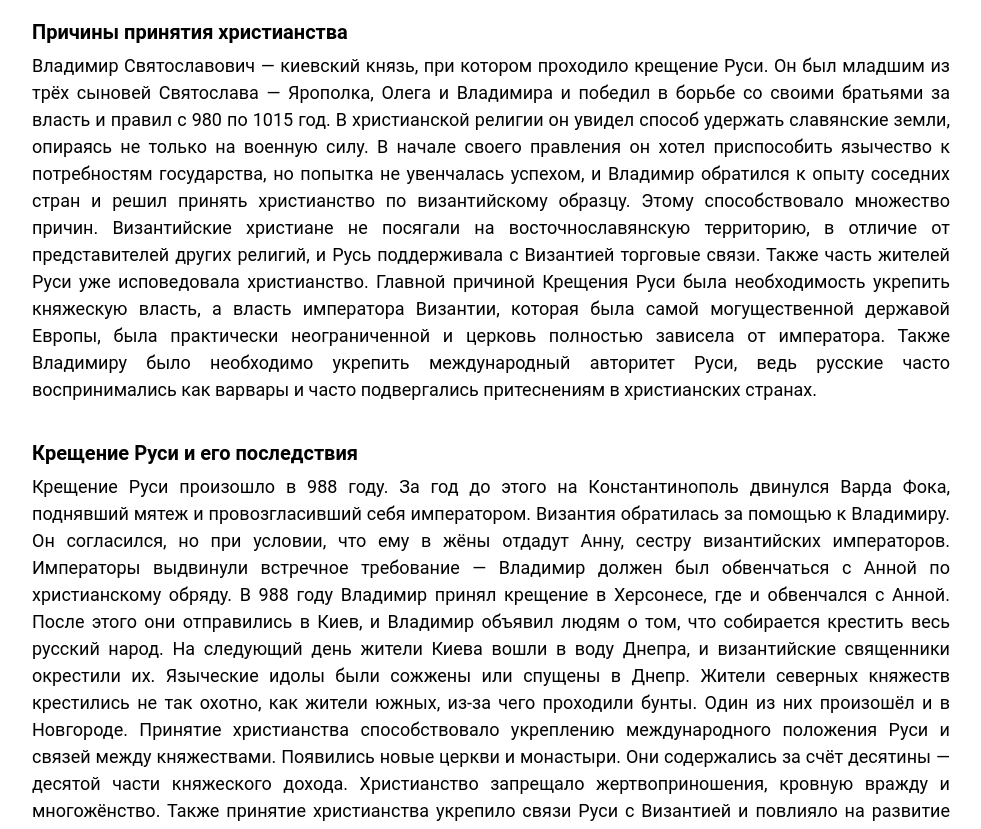
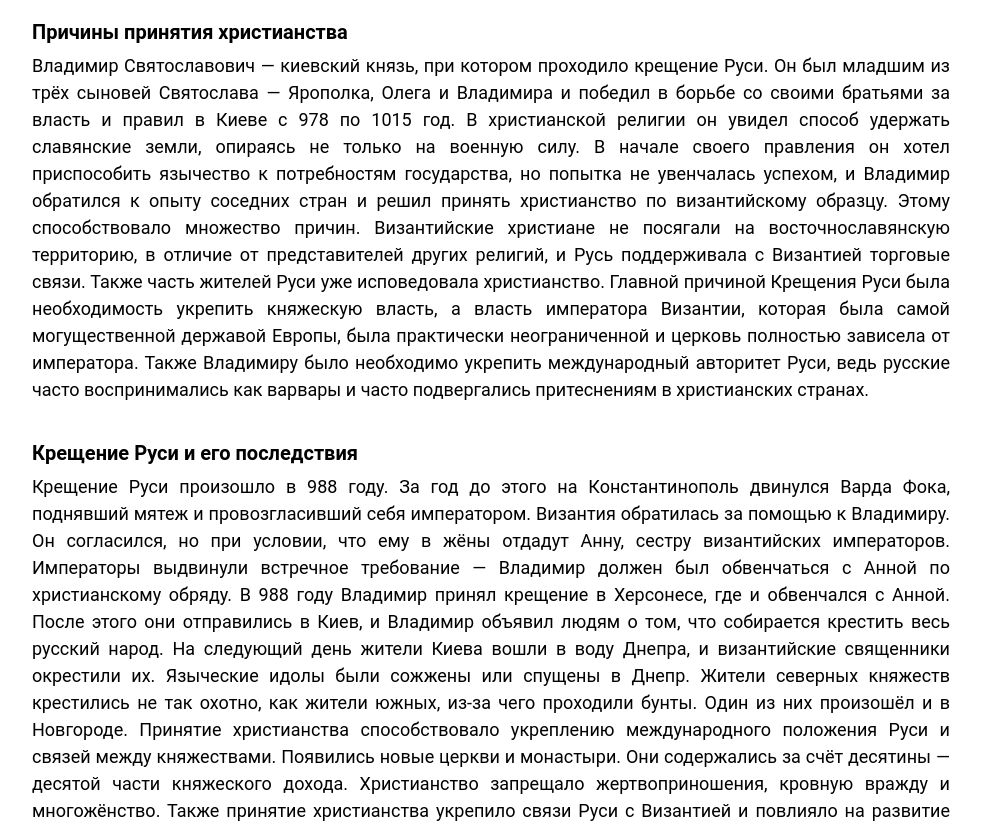
Before and after one commit to christianityproject/christianityproject.github.io, a plain HTML site: page theory.html in a window 1280 px wide. Shown: the part 1694-2523 px from the top of the page, without its empty margins (149-1130 px from the left). Drawn offline with nearby package versions, Linux system fonts and the light colour scheme.

Commit message:
Add files via upload

```diff
--- a/theory.html
+++ b/theory.html
@@ -133,7 +133,7 @@
       <div class="text">
         Владимир Святославович — киевский князь, при котором проходило крещение Руси. Он был младшим из трёх
         сыновей Святослава — Ярополка, Олега и Владимира и победил в борьбе со своими братьями за власть и
-        правил с 980 по 1015 год. В христианской религии он увидел способ удержать славянские земли, опираясь
+        правил в Киеве с 978 по 1015 год. В христианской религии он увидел способ удержать славянские земли, опираясь
         не только на военную силу. В начале своего правления он хотел приспособить язычество к потребностям
         государства, но попытка не увенчалась успехом, и Владимир обратился к опыту соседних стран и решил
         принять христианство по византийскому образцу. Этому способствовало множество причин. Византийские
```
